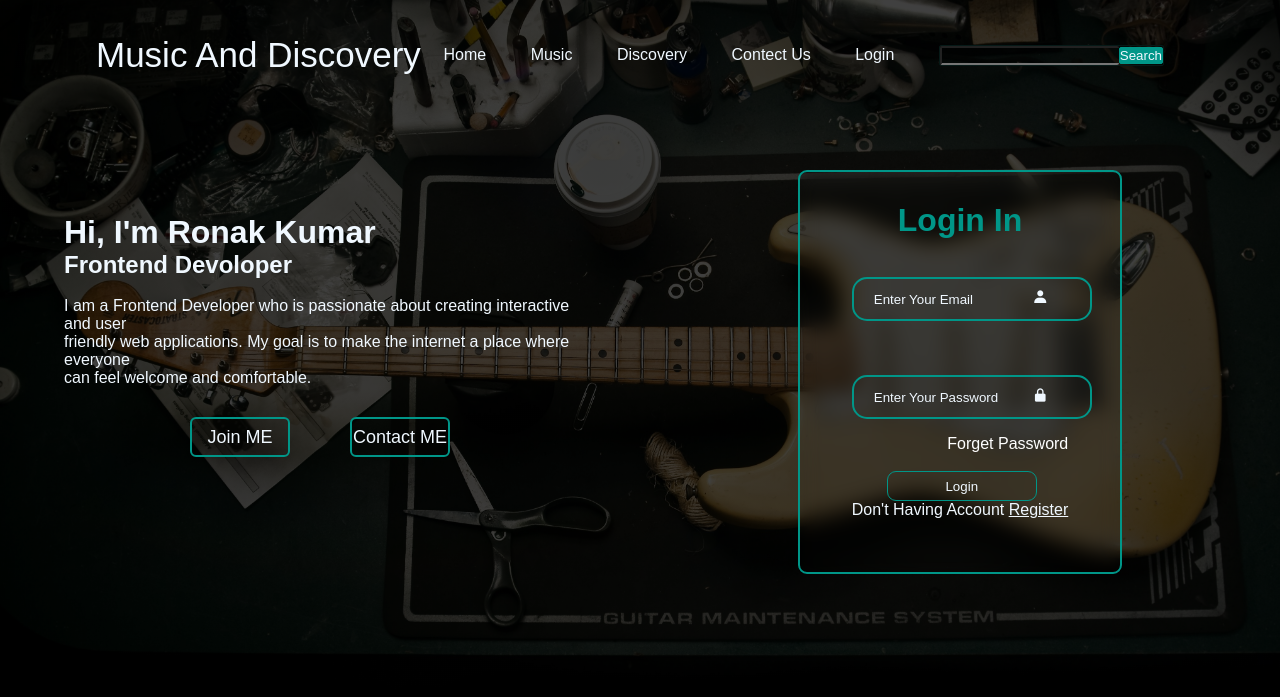
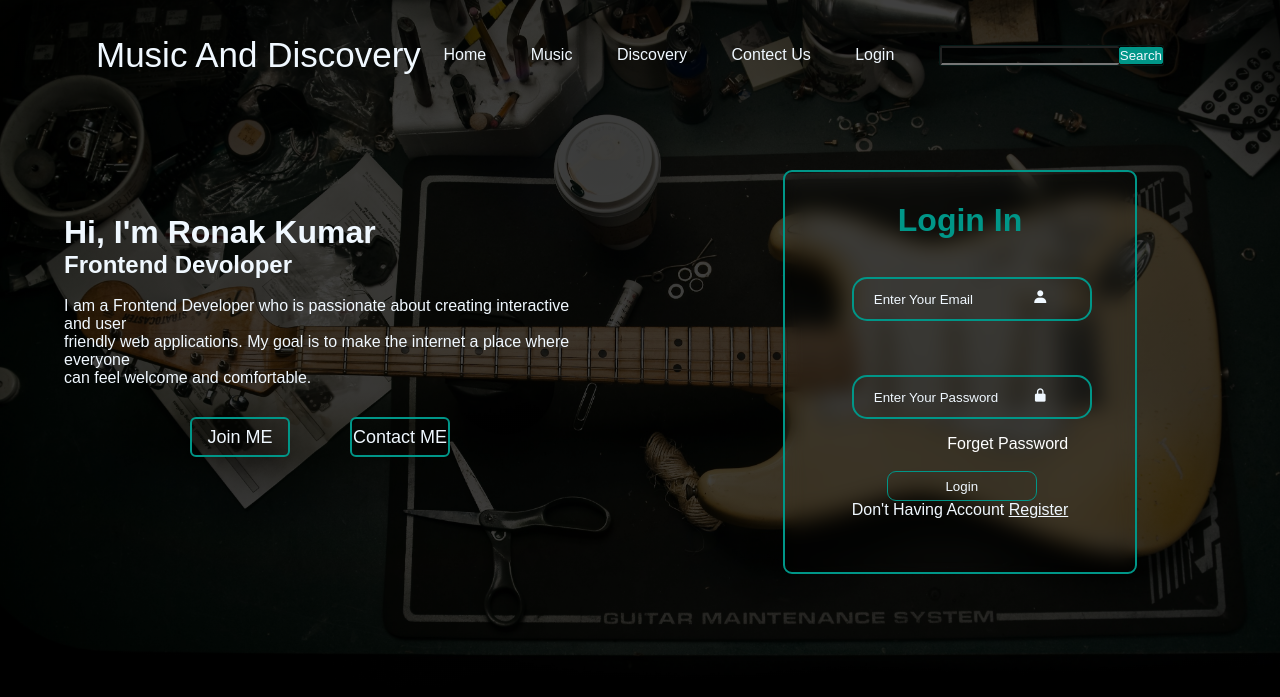
Before and after one commit to ronak-kumar-sing/home-page, a plain HTML site: page index.html in a window 1280 px wide. Drawn offline with nearby package versions, Linux system fonts and the light colour scheme.

Commit message:
Update home.css

```diff
--- a/home.css
+++ b/home.css
@@ -111,8 +111,8 @@ input{
     box-shadow: 25px 15px 25px rgba(20, 61, 99, 0.4);
 }
 .loginctn{
-    height: 50vh;
-    width: 40vh;
+    height: 400px;
+    width: 350px;
     margin-top: 20px;
     display: flex;
     justify-content: center;
```
